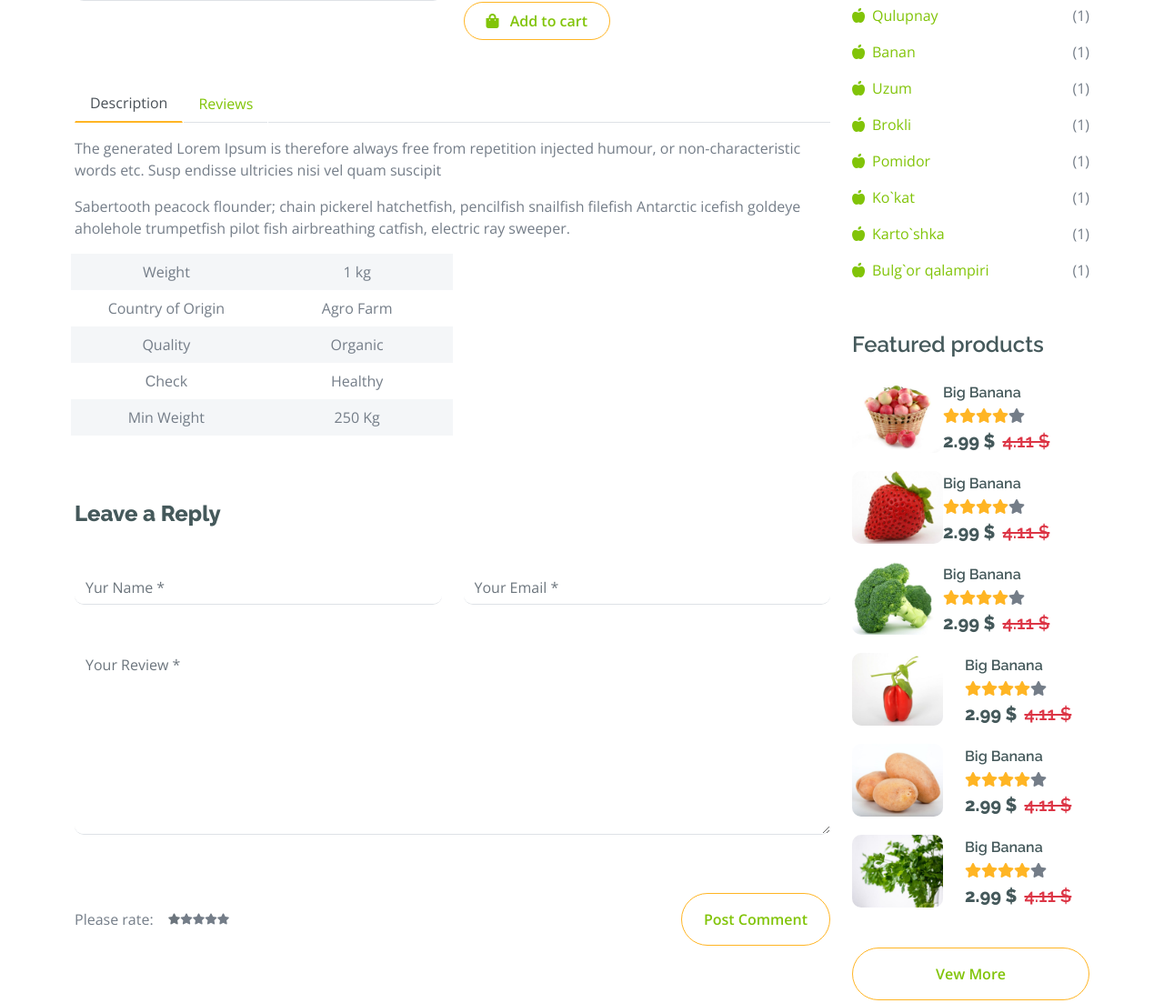
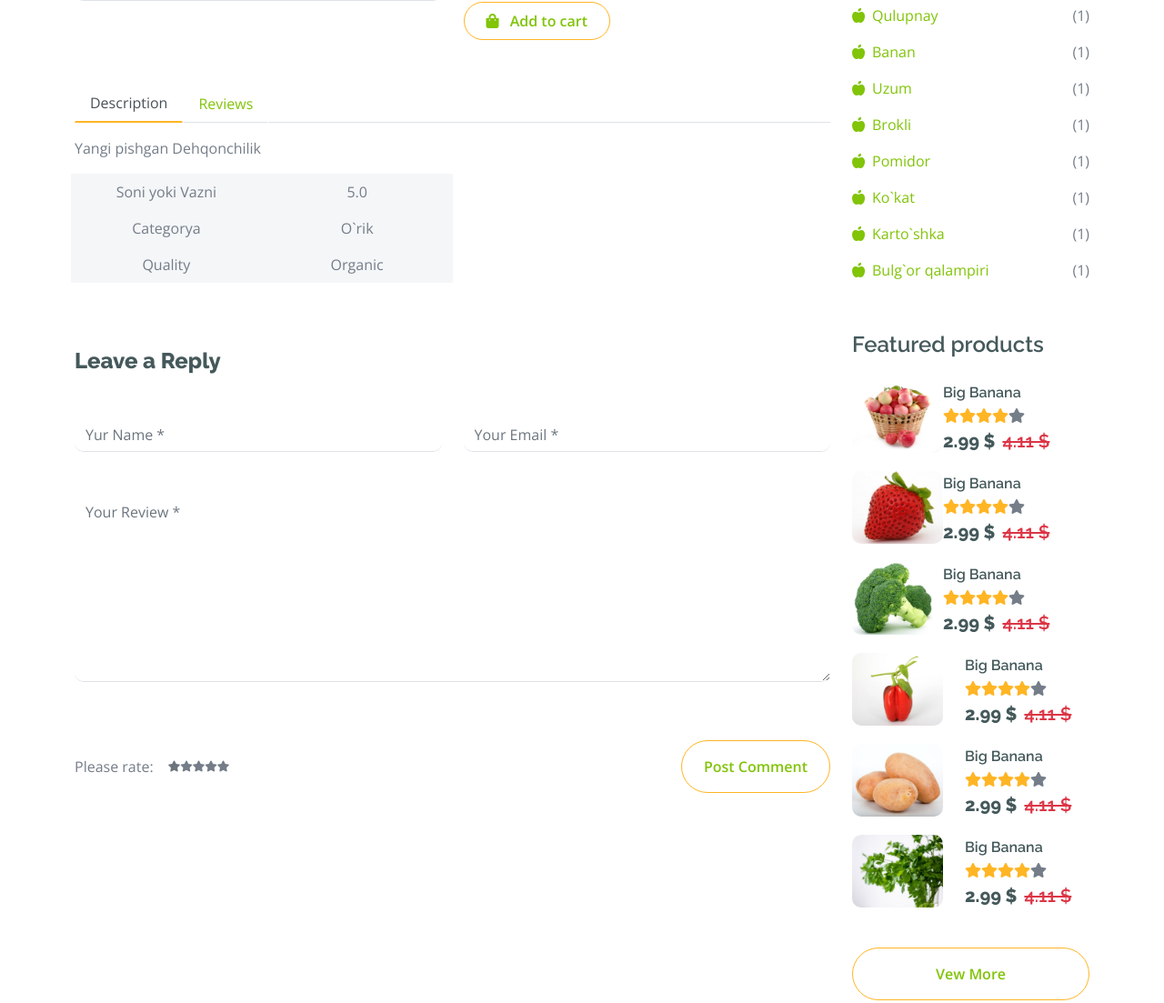
Before and after one commit to AzizxonAbdulvahobov/1-dars-, a Django app: page /shop-detail/3/ in a window 1280 px wide. Shown: the part 754-1857 px from the top of the page at 91% size. Run offline with Django 5.2, Linux system fonts and the light colour scheme; data comes from the database, SQL or seed files in the repository; some libraries are stand-ins or nearby versions.

Commit message:
secon commit

```diff
--- a/templates/fath/shop-detail.html
+++ b/templates/fath/shop-detail.html
@@ -91,27 +91,24 @@
                                 </nav>
                                 <div class="tab-content mb-5">
                                     <div class="tab-pane active" id="nav-about" role="tabpanel" aria-labelledby="nav-about-tab">
-                                        <p>The generated Lorem Ipsum is therefore always free from repetition injected humour, or non-characteristic words etc.
-                                            Susp endisse ultricies nisi vel quam suscipit </p>
-                                        <p>Sabertooth peacock flounder; chain pickerel hatchetfish, pencilfish snailfish filefish Antarctic
-                                            icefish goldeye aholehole trumpetfish pilot fish airbreathing catfish, electric ray sweeper.</p>
+                                        <p>{{product.body|linebreaks}}</p>
                                         <div class="px-2">
                                             <div class="row g-4">
                                                 <div class="col-6">
                                                     <div class="row bg-light align-items-center text-center justify-content-center py-2">
                                                         <div class="col-6">
-                                                            <p class="mb-0">Weight</p>
+                                                            <p class="mb-0">Soni yoki Vazni</p>
                                                         </div>
                                                         <div class="col-6">
-                                                            <p class="mb-0">1 kg</p>
+                                                            <p class="mb-0">{{product.quantity}}</p>
                                                         </div>
                                                     </div>
-                                                    <div class="row text-center align-items-center justify-content-center py-2">
+                                                    <div class="row bg-light text-center align-items-center justify-content-center py-2">
                                                         <div class="col-6">
-                                                            <p class="mb-0">Country of Origin</p>
+                                                            <p class="mb-0">Categorya</p>
                                                         </div>
                                                         <div class="col-6">
-                                                            <p class="mb-0">Agro Farm</p>
+                                                            <p class="mb-0">{{product.category}}</p>
                                                         </div>
                                                     </div>
                                                     <div class="row bg-light text-center align-items-center justify-content-center py-2">
@@ -119,23 +116,9 @@
                                                             <p class="mb-0">Quality</p>
                                                         </div>
                                                         <div class="col-6">
-                                                            <p class="mb-0">Organic</p>
-                                                        </div>
-                                                    </div>
-                                                    <div class="row text-center align-items-center justify-content-center py-2">
-                                                        <div class="col-6">
-                                                            <p class="mb-0">Сheck</p>
-                                                        </div>
-                                                        <div class="col-6">
-                                                            <p class="mb-0">Healthy</p>
-                                                        </div>
-                                                    </div>
-                                                    <div class="row bg-light text-center align-items-center justify-content-center py-2">
-                                                        <div class="col-6">
-                                                            <p class="mb-0">Min Weight</p>
-                                                        </div>
-                                                        <div class="col-6">
-                                                            <p class="mb-0">250 Kg</p>
+                                                            {% if product.filter_choice %}
+                                                                <p class="mb-0">{{ product.get_filter_choice_display }}</p>
+                                                            {% endif %}
                                                         </div>
                                                     </div>
                                                 </div>
```
